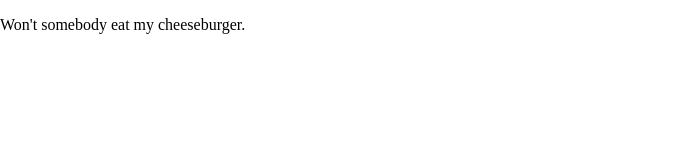
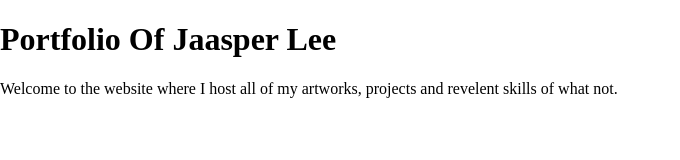
Before and after one commit to Poorlatatos/my-portfolio, a plain HTML site: page index.html in a window 1280 px wide. Shown: the whole page, without its empty margins (0-680 px from the left). Drawn offline with Linux system fonts and the light colour scheme.

Commit message:
Changed HTML File

```diff
--- a/index.html
+++ b/index.html
@@ -8,7 +8,8 @@
 </head>
 <body>
     <header>
-        <p>Won't somebody eat my cheeseburger.</p>
+        <h1>Portfolio Of Jaasper Lee</h1>
+        <p>Welcome to the website where I host all of my artworks, projects and revelent skills of what not.</p>
     </header>
 </body>
 </html>
```
